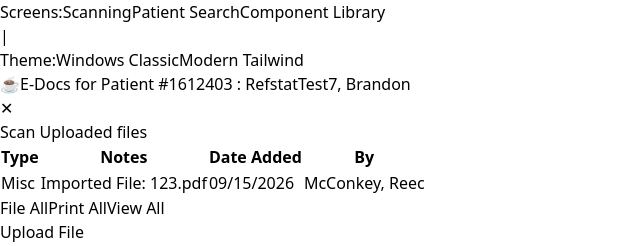
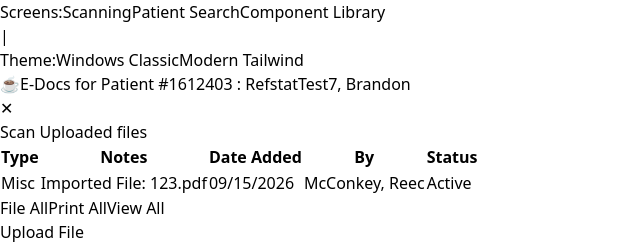
Before and after one commit to yskudale/cora-migration, a React (Vite) app in the folder react-web/: page / in a window 1280 px wide. Shown: the top 246 px of the page, without its empty margins (0-640 px from the left). Built offline with nearby package versions, Linux system fonts and the light colour scheme.

Commit message:
mark as disputed working

```diff
--- a/react-web/src/components/DataDisplay/AppDataTable.tsx
+++ b/react-web/src/components/DataDisplay/AppDataTable.tsx
@@ -60,6 +60,7 @@ export const AppDataTable: React.FC<AppDataTableProps> = ({
         'Notes': 'notes',
         'Date Added': 'date',
         'By': 'by',
+        'Status': 'status',
       };
       return headers.map((h) => ({
         key: keyMap[h] || h.toLowerCase().replace(/\s+/g, ''),
@@ -189,16 +190,21 @@ export const AppDataTable: React.FC<AppDataTableProps> = ({
                     : 'hover:bg-slate-50 dark:hover:bg-slate-800/50'
                 }`}
               >
-                {effectiveColumns.map((col) => (
+                {effectiveColumns.map((col) => {
+                  const cellValue = row[col.key] ?? (col.key === 'status' ? 'Active' : '');
+                  const isDisputedStatus = col.key === 'status' && cellValue === 'Disputed';
+
+                  return (
                     <td
                       key={col.key}
                       className={`p-[2px] whitespace-nowrap ${
                         isWindows ? 'border-r border-b border-[#e0e0e0]' : ''
-                    }`}
+                      } ${isDisputedStatus ? 'text-red-600 font-semibold' : ''}`}
                     >
-                    {row[col.key]}
+                      {isDisputedStatus ? 'Disputed' : cellValue}
                     </td>
-                ))}
+                  );
+                })}
               </tr>
             );
           })}
--- a/react-web/src/modules/ScanningModule.tsx
+++ b/react-web/src/modules/ScanningModule.tsx
@@ -25,13 +25,14 @@ interface UploadedDocument {
   notes: string;
   date: string;
   by: string;
+  status: string;
   extractedDetails?: ExtractedDocumentDetails;
 }
 
 const DOCUMENTS_STORAGE_KEY = 'cora-scanning-documents';
 const SELECTED_DOCUMENT_STORAGE_KEY = 'cora-selected-document-index';
 const initialDocuments: UploadedDocument[] = [
-  { type: 'Misc', notes: 'Imported File: 123.pdf', date: '09/15/2026', by: 'McConkey, Reec' },
+  { type: 'Misc', notes: 'Imported File: 123.pdf', date: '09/15/2026', by: 'McConkey, Reec', status: 'Active' },
 ];
 
 const loadStoredDocuments = (): UploadedDocument[] => {
@@ -40,7 +41,19 @@ const loadStoredDocuments = (): UploadedDocument[] => {
     if (!storedDocuments) return initialDocuments;
 
     const parsedDocuments: unknown = JSON.parse(storedDocuments);
-    return Array.isArray(parsedDocuments) ? parsedDocuments as UploadedDocument[] : initialDocuments;
+    if (!Array.isArray(parsedDocuments)) return initialDocuments;
+
+    return parsedDocuments.map((document) => {
+      const typedDocument = document as Partial<UploadedDocument>;
+      return {
+        type: typedDocument.type ?? 'Misc',
+        notes: typedDocument.notes ?? 'Imported File',
+        date: typedDocument.date ?? new Date().toLocaleDateString('en-US'),
+        by: typedDocument.by ?? 'Current User',
+        status: typedDocument.status ?? 'Active',
+        extractedDetails: typedDocument.extractedDetails,
+      };
+    });
   } catch {
     return initialDocuments;
   }
@@ -143,9 +156,15 @@ export const ScanningModule = ({ onClose }: ScanningModuleProps) => {
     } catch { }
   }, [selectedDocIndex]);
 
-  const documentHeaders = ['Type', 'Notes', 'Date Added', 'By'];
+  const documentHeaders = ['Type', 'Notes', 'Date Added', 'By', 'Status'];
   const selectedDocument = documents[selectedDocIndex];
   const extractedDetails = selectedDocument?.extractedDetails;
+
+  const handleMarkDocumentAsDisputed = () => {
+    setDocuments((currentDocuments) => currentDocuments.map((document, index) => (
+      index === selectedDocIndex ? { ...document, status: 'Disputed' } : document
+    )));
+  };
 
   const statusItems = [
     { name: 'FCE', date: 'N/A' },
@@ -223,6 +242,7 @@ export const ScanningModule = ({ onClose }: ScanningModuleProps) => {
           notes: `${uploadedFile.name} (${(uploadedFile.size / 1024 / 1024).toFixed(2)} MB)`,
           date: new Date().toLocaleDateString('en-US'),
           by: 'Current User',
+          status: 'Active',
           extractedDetails: undefined,
         },
       ]);
@@ -236,10 +256,15 @@ export const ScanningModule = ({ onClose }: ScanningModuleProps) => {
         const parsedDetails = await extractPdfDetails(uploadedFile);
         setDocuments((currentDocuments) => currentDocuments.map((document, index) => (
           index === uploadedDocumentIndex
-            ? { ...document, extractedDetails: parsedDetails }
+            ? { ...document, status: 'Active', extractedDetails: parsedDetails }
             : document
         )));
       } catch (error) {
+        setDocuments((currentDocuments) => currentDocuments.map((document, index) => (
+          index === uploadedDocumentIndex
+            ? { ...document, status: 'Active', extractedDetails: undefined }
+            : document
+        )));
         setScanError(error instanceof Error ? error.message : 'The PDF could not be parsed.');
       } finally {
         setIsScanning(false);
@@ -270,7 +295,7 @@ export const ScanningModule = ({ onClose }: ScanningModuleProps) => {
                 { id: 'view_row', label: 'View', onClick: () => alert('View document') },
                 { id: 'email_row', label: 'Email', onClick: () => alert('Email document') },
                 { id: 'edit_row', label: 'Edit', onClick: () => alert('Edit document') },
-                { id: 'mark_dispute', label: 'Mark Dispute', onClick: () => alert('Mark Dispute') },
+                { id: 'mark_dispute', label: 'Mark as Disputed', onClick: handleMarkDocumentAsDisputed },
                 { id: 'change_scan_type', label: 'Change Scan Type', onClick: () => alert('Change Scan Type') },
               ]}
             />
```
Lines whose indentation alone changed are shown as unchanged.
